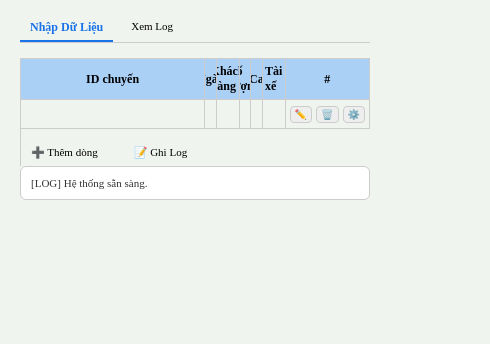
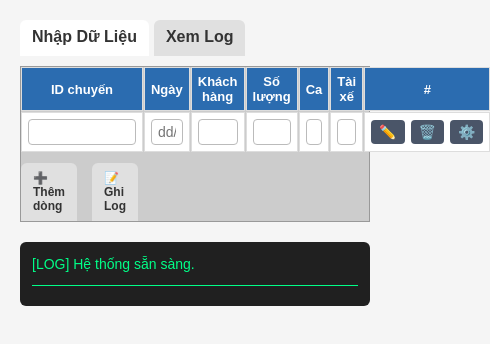
Before and after one commit to Zalog-hung/Log-backend, a website with bundled scripts: page zalog/index.html in a window 390 px wide. Shown: the whole page, 490 px wide, since content can reach past the window. Built offline with nearby package versions, Linux system fonts and the light colour scheme.

Commit message:
Update style.css

```diff
--- a/zalog/style.css
+++ b/zalog/style.css
@@ -1,201 +1,144 @@
-/* === BIẾN MÀU TOÀN CỤC === */
-:root {
-    --mau-xanh-chu-dao: #1a73e8;
-    --mau-vien-xam: #ccc;
-    --nen-tieu-de: #aad0f6;
-    --nen-trang: #fff;
-    --nen-than-trang: #f0f4ee;
-    --nen-focus: #fffbe6;
+/* Reset cơ bản */
+* {
+  box-sizing: border-box;
+  margin: 0;
+  padding: 0;
+  font-family: Arial, sans-serif;
 }
 
-/* === CÀI ĐẶT CHUNG CHO CẢ TRANG === */
 body {
-    font-family: 'Times New Roman', Times, serif;
-    font-size: 11px;
-    background-color: var(--nen-than-trang);
-    margin: 0;
-    padding: 15px 20px;
+  background-color: #f5f5f5;
+  padding: 20px;
+  color: #333;
 }
 
-/* === THANH CHUYỂN TAB === */
+/* Tabs */
 #tabBar {
-    display: flex;
-    border-bottom: 1px solid var(--mau-vien-xam);
-    margin-bottom: 15px;
+  display: flex;
+  margin-bottom: 10px;
 }
 
 .tab-item {
-    padding: 5px 10px;
-    margin-right: 8px;
-    cursor: pointer;
-    border-bottom: 2px solid transparent;
+  padding: 10px 20px;
+  background-color: #e0e0e0;
+  margin-right: 5px;
+  cursor: pointer;
+  border-radius: 6px 6px 0 0;
+  font-weight: bold;
+  transition: background-color 0.3s;
 }
 
 .tab-item:hover {
-    background-color: #f0f0f0;
+  background-color: #d5d5d5;
 }
 
 .tab-item.active {
-    border-bottom-color: var(--mau-xanh-chu-dao);
-    font-weight: bold;
-    color: var(--mau-xanh-chu-dao);
-    font-size: 12px;
+  background-color: #ffffff;
+  border-bottom: 2px solid white;
 }
 
-/* === BẢNG NHẬP LIỆU EXCEL === */
+/* Excel grid */
 .excel-grid {
-    display: grid;
-    grid-template-columns: 1fr 1fr 2fr 1fr 1fr 2fr auto;
-    border-top: 1px solid var(--mau-vien-xam);
-    border-left: 1px solid var(--mau-vien-xam);
+  display: grid;
+  grid-template-columns: repeat(7, 1fr);
+  gap: 1px;
+  background-color: #ccc;
+  border: 1px solid #999;
 }
 
 .excel-cell {
-    display: flex;
-    align-items: center;
-    position: relative;
-    border-right: 1px solid var(--mau-vien-xam);
-    border-bottom: 1px solid var(--mau-vien-xam);
-    min-height: 20px;
-    overflow: hidden;
+  background-color: #fff;
+  padding: 6px;
+  min-height: 36px;
+  display: flex;
+  align-items: center;
+  border: 1px solid #ddd;
 }
 
 .header-cell {
-    justify-content: center;
-    font-weight: bold;
-    padding: 5px;
-    background-color: var(--nen-tieu-de);
-    font-size: 12px;
+  background-color: #2b6cb0;
+  color: white;
+  font-weight: bold;
+  font-size: 15px;
+  text-align: center;
+  justify-content: center;
 }
 
-.action-cell {
-    justify-content: center;
-    gap: 4px;
-    padding: 4px;
+/* Ô nhập */
+.excel-cell input[type="text"] {
+  width: 100%;
+  padding: 4px 6px;
+  border: 1px solid #bbb;
+  border-radius: 4px;
+  font-size: 14px;
 }
 
-.excel-cell input,
-.excel-cell select {
-    width: 100%;
-    height: 100%;
-    min-height: 24px;
-    padding: 4px 6px;
-    border: none;
-    outline: none;
-    box-sizing: border-box;
-    background-color: transparent;
-    font-size: 11px;
-    font-family: 'Times New Roman', Times, serif;
-}
-
-.excel-cell input:focus {
-    background-color: var(--nen-focus);
-    box-shadow: inset 0 0 0 1px var(--mau-xanh-chu-dao);
+/* Nút hành động trong từng dòng */
+.action-cell {
+  justify-content: center;
+  gap: 6px;
 }
 
 .action-cell button {
-    background: #eee;
-    border: 1px solid var(--mau-vien-xam);
-    border-radius: 4px;
-    font-size: 10px;
-    cursor: pointer;
-    padding: 2px 4px;
-    font-family: Arial, sans-serif;
+  padding: 4px 8px;
+  border: none;
+  background-color: #4a5568;
+  color: white;
+  border-radius: 4px;
+  cursor: pointer;
+  font-size: 14px;
+  transition: background-color 0.2s;
 }
 
 .action-cell button:hover {
-    background: #ddd;
+  background-color: #2d3748;
 }
 
-/* === CÁC NÚT CHỨC NĂNG === */
-#addRowBtn, #logBtn {
-    margin-top: 12px;
-    margin-right: 8px;
-    padding: 5px 10px;
-    font-size: 12px;
-    font-weight: bold;
-    color: #fff;
-    background-color: var(--mau-xanh-chu-dao);
-    border: none;
-    border-radius: 4px;
-    cursor: pointer;
-    transition: background-color 0.2s ease;
-    box-shadow: 0 2px 4px rgba(0,0,0,0.1);
+/* Thanh công cụ dưới form */
+.action-bar {
+  display: flex;
+  justify-content: flex-start;
+  margin-top: 10px;
+  gap: 10px;
 }
 
-#addRowBtn:hover, #logBtn:hover {
-    background-color: #1669c1;
+/* Khu vực log */
+#logArea {
+  margin-top: 20px;
+  background-color: #202020;
+  color: #00ff88;
+  padding: 12px;
+  border-radius: 6px;
+  font-family: Consolas, monospace;
+  font-size: 14px;
+  line-height: 1.5;
 }
 
-/* === KHU VỰC LOG (ĐÃ CẬP NHẬT) === */
-#logArea {
-    background: var(--nen-trang);
-    color: #333;
-    padding: 10px;
-    border-radius: 6px;
-    border: 1px solid var(--mau-vien-xam);
-    overflow: hidden;
+#logTableContainer {
+  margin-top: 10px;
+  border-top: 1px solid #00ff88;
+  padding-top: 8px;
 }
 
-.log-table-wrapper {
-    overflow: auto;
-    max-height: 400px;
-    margin-top: 10px;
+/* Tab log nội dung */
+#logContent {
+  padding: 10px;
+  font-style: italic;
+  color: #444;
 }
 
-.log-table {
-    width: 100%;
-    border-collapse: collapse;
-    font-size: 11px;
+/* Responsive nhỏ gọn hơn */
+@media (max-width: 768px) {
+  .excel-grid {
+    grid-template-columns: repeat(7, 1fr);
+    font-size: 12px;
+  }
+
+  .header-cell {
+    font-size: 13px;
+  }
+
+  .tab-item {
+    padding: 8px 12px;
+  }
 }
-
-.log-table th,
-.log-table td {
-    border: 1px solid var(--mau-vien-xam);
-    padding: 4px 6px;
-    min-width: 100px;
-    max-width: 200px;
-    white-space: nowrap;
-    overflow: hidden;
-    text-overflow: ellipsis;
-    text-align: left;
-}
-
-.log-table th {
-    background-color: #f0f0f0;
-    font-weight: bold;
-    position: sticky;
-    top: 0;
-    z-index: 1;
-    text-align: center;
-    font-size: 12px;
-}
-
-/* === HỘP GỢI Ý KHÁCH HÀNG === */
-.suggestions-container {
-    position: absolute;
-    z-index: 1000;
-    border: 1px solid var(--mau-vien-xam);
-    background: var(--nen-trang);
-    max-height: 150px;
-    overflow-y: auto;
-    box-shadow: 0 4px 8px rgba(0,0,0,0.1);
-}
-
-.suggestion-item {
-    padding: 5px 8px;
-    cursor: pointer;
-    font-size: 11px;
-}
-
-.suggestion-item:hover {
-    background-color: #e9e9e9;
-}
-.action-bar {
-  display: flex;
-  gap: 8px;
-  margin-top: 12px;
-}
-.action-bar .tab-item {
-  white-space: nowrap;
-}
```
